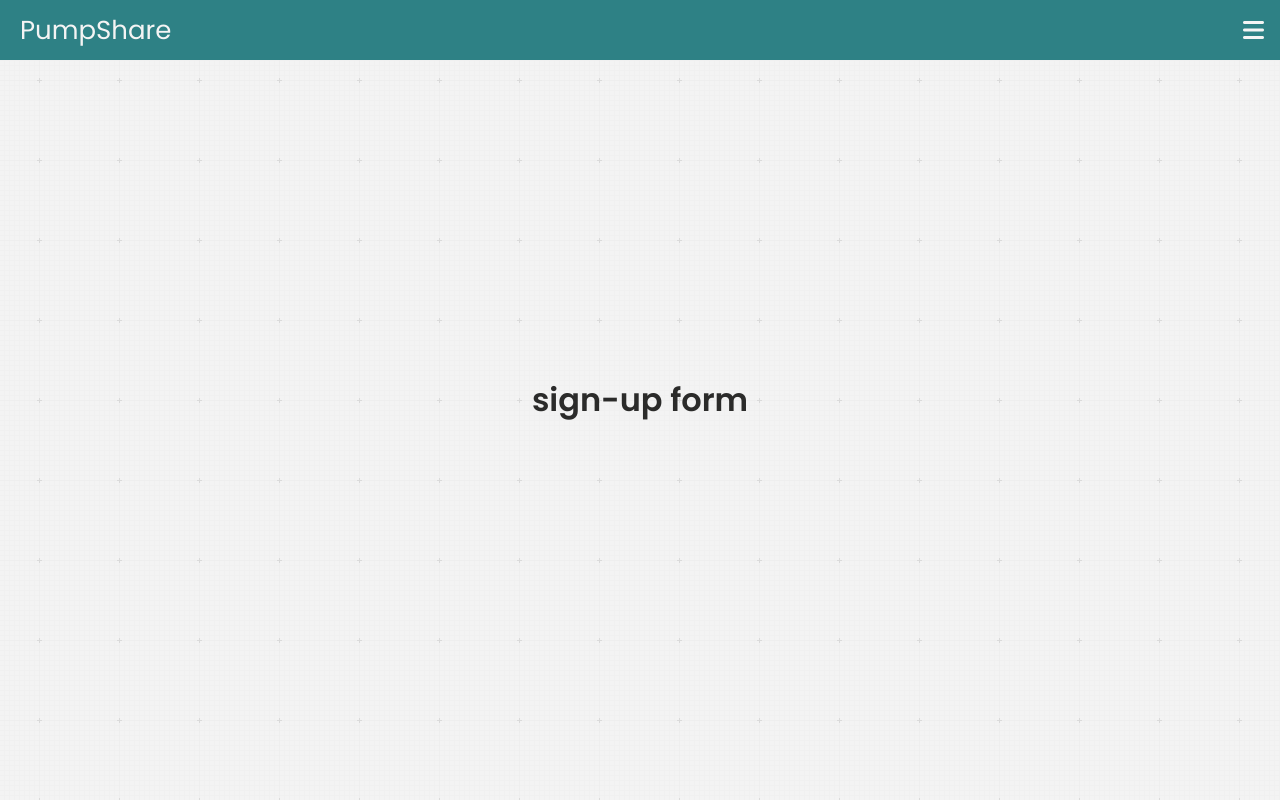
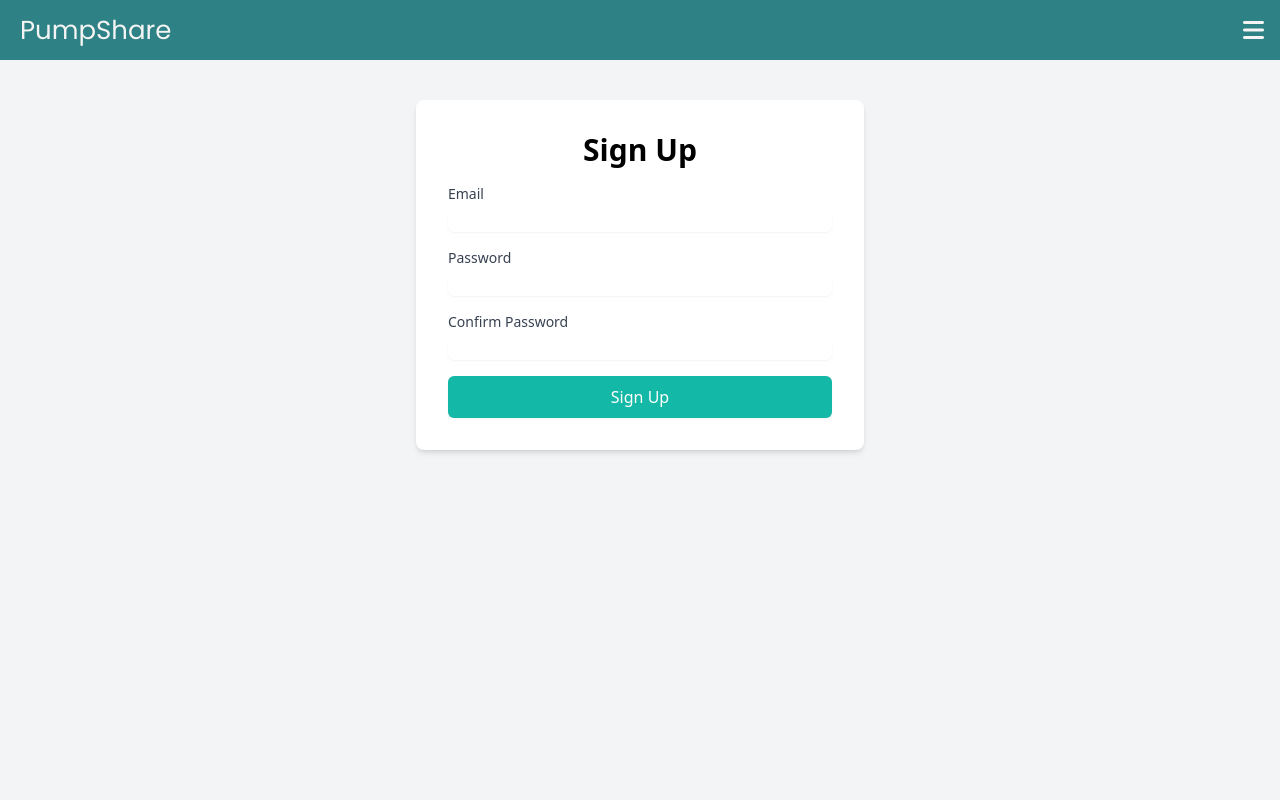
Before and after one commit to lukesnc/pumpshare, a React (Vite) app in the folder client/: page /signup in a window 1280 px wide. Built offline with nearby package versions, Linux system fonts and the light colour scheme.

Commit message:
Created starter form

```diff
--- a/client/src/pages/Signup.jsx
+++ b/client/src/pages/Signup.jsx
@@ -1,15 +1,28 @@
-import styles from "../style"
+import React from 'react';
 
 const Signup = () => {
   return (
-    <div className="">
-      <div className="relative flex flex-col justify-center items-center h-screen overlay">
-        <div className="relative z-80">
-          <h1 className={`${styles.heading1}`}>sign-up form</h1>
-        </div>
+    <div className="min-h-screen bg-gray-100 flex justify-center">
+      <div className="max-w-md w-full p-8 mx-4 bg-white rounded-lg shadow-md mb-auto mt-[100px]">
+        <h2 className="text-3xl font-semibold text-center mb-4">Sign Up</h2>
+        <form>
+          <div className="mb-4">
+            <label htmlFor="email" className="block text-sm font-medium text-gray-700">Email</label>
+            <input type="email" id="email" name="email" className="mt-1 block w-full border-gray-300 rounded-md shadow-sm focus:border-teal-500 focus:ring focus:ring-teal-500 focus:ring-opacity-50" />
+          </div>
+          <div className="mb-4">
+            <label htmlFor="password" className="block text-sm font-medium text-gray-700">Password</label>
+            <input type="password" id="password" name="password" className="mt-1 block w-full border-gray-300 rounded-md shadow-sm focus:border-teal-500 focus:ring focus:ring-teal-500 focus:ring-opacity-50" />
+          </div>
+          <div className="mb-4">
+            <label htmlFor="confirm-password" className="block text-sm font-medium text-gray-700">Confirm Password</label>
+            <input type="password" id="confirm-password" name="confirm-password" className="mt-1 block w-full border-gray-300 rounded-md shadow-sm focus:border-teal-500 focus:ring focus:ring-teal-500 focus:ring-opacity-50" />
+          </div>
+          <button type="submit" className="w-full py-2 px-4 border border-transparent rounded-md shadow-sm text-white bg-teal-500 hover:bg-teal-600 focus:outline-none focus:ring-2 focus:ring-offset-2 focus:ring-teal-500">Sign Up</button>
+        </form>
       </div>
     </div>
-  )
-}
+  );
+};
 
-export default Signup
+export default Signup;
```
